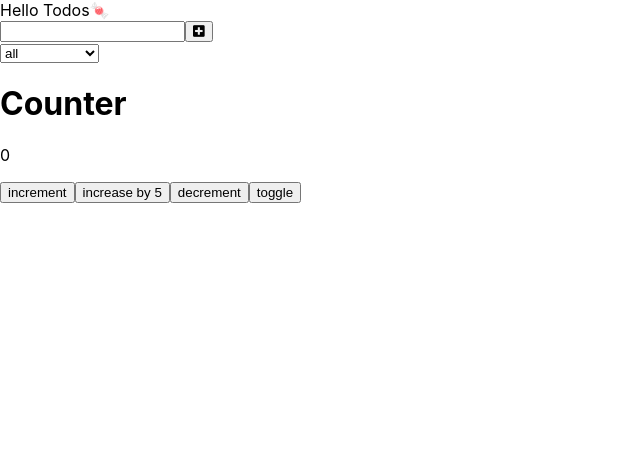
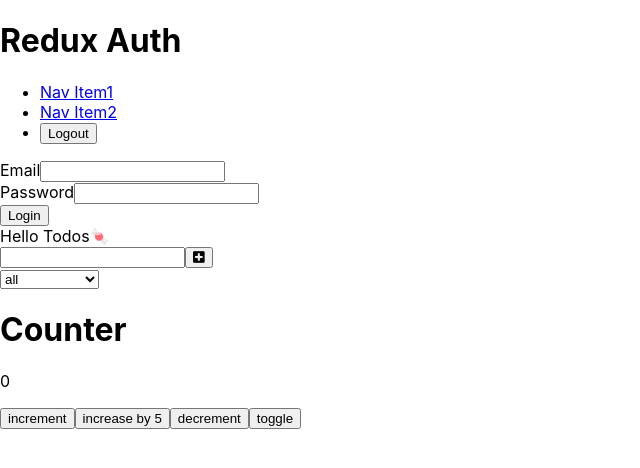
Before and after one commit to kkata/react-ts-mishmash, a React (Create React App) app: page / in a window 1280 px wide. Shown: the top 468 px of the page, without its empty margins (0-640 px from the left). Built offline with nearby package versions, Linux system fonts and the light colour scheme.

Commit message:
auth用コンポーネントを用意

```diff
--- a/src/App.tsx
+++ b/src/App.tsx
@@ -3,6 +3,8 @@ import { useState } from "react";
 import Form from "./components/Form";
 import TodoList from "./components/TodoList";
 import Counter from "./components/Counter";
+import Header from "./components/Header";
+import Auth from "./components/Auth";
 
 import "./App.css";
 
@@ -65,6 +67,8 @@ const App = () => {
 
   return (
     <div>
+      <Header />
+      <Auth />
       Hello Todos🍬
       <Form handleAddTodo={handleAddTodo} handleStatus={handleStatus} />
       <TodoList
--- /dev/null
+++ b/src/components/Auth.tsx
@@ -0,0 +1,18 @@
+const Auth = () => {
+  const loginHandler = () => {};
+  return (
+    <form onSubmit={loginHandler}>
+      <div>
+        <label htmlFor="email">Email</label>
+        <input type="email" id="email" />
+      </div>
+      <div>
+        <label htmlFor="password">Password</label>
+        <input type="password" id="password" />
+      </div>
+      <button>Login</button>
+    </form>
+  );
+};
+
+export default Auth;
--- /dev/null
+++ b/src/components/Header.tsx
@@ -0,0 +1,24 @@
+const Header = () => {
+  const logoutHandler = () => {};
+  return (
+    <header>
+      <h1>Redux Auth</h1>
+
+      <nav>
+        <ul>
+          <li>
+            <a href="/">Nav Item1</a>
+          </li>
+          <li>
+            <a href="/">Nav Item2</a>
+          </li>
+          <li>
+            <button onClick={logoutHandler}>Logout</button>
+          </li>
+        </ul>
+      </nav>
+    </header>
+  );
+};
+
+export default Header;
```
